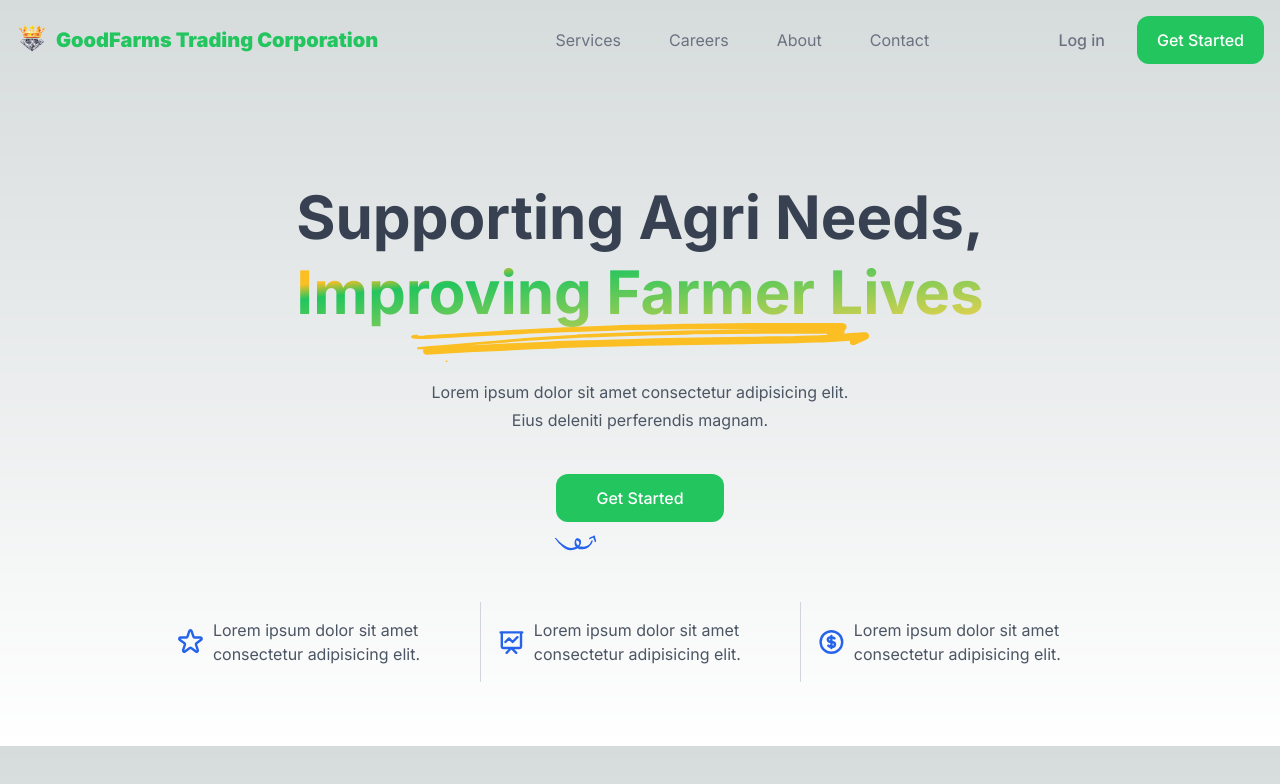
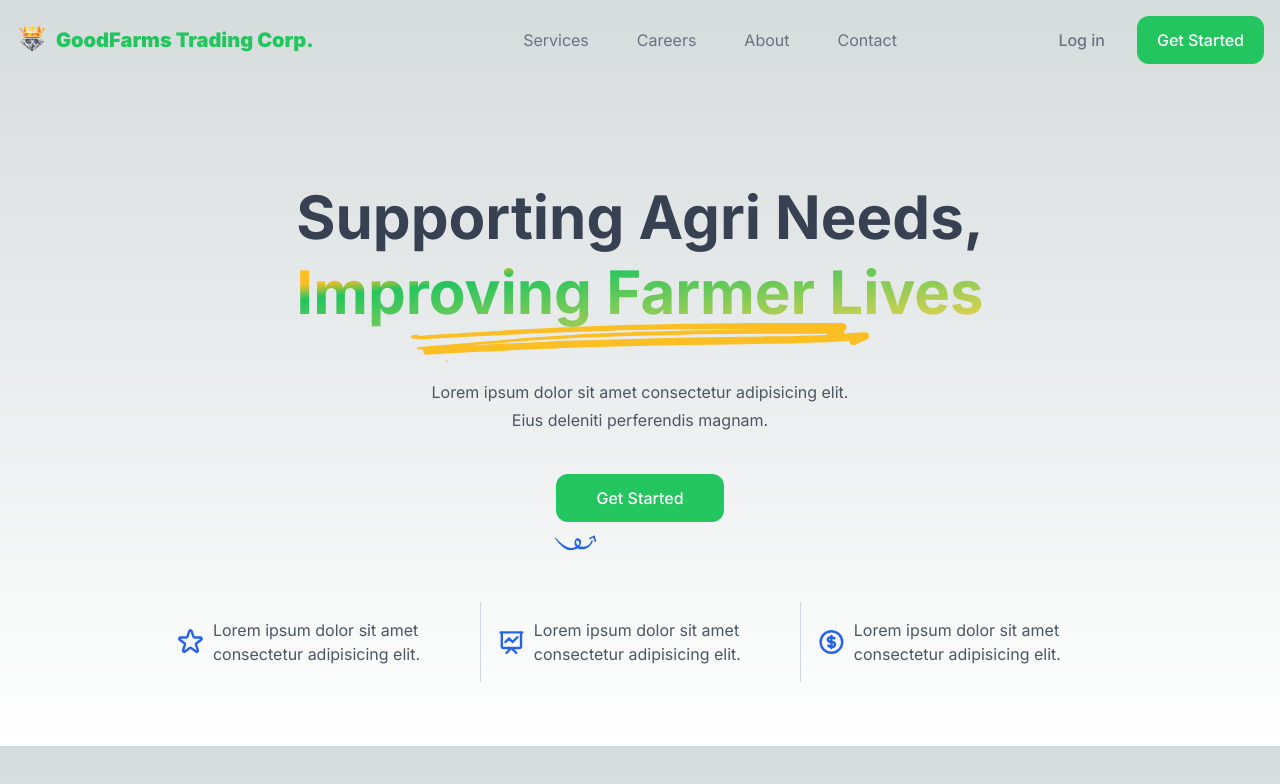
Before and after one commit to berteng90/gtc_landing, a Next.js app: page / in a window 1280 px wide. Shown: the top 784 px of the page. Built offline with nearby package versions, Linux system fonts and the light colour scheme.

Commit message:
Initial Commit

```diff
--- a/components/NavBar.js
+++ b/components/NavBar.js
@@ -9,7 +9,7 @@ export const NavBar = () => {
           <span class="mr-2 w-8">
             <img src="/Goodfarms Logo.svg" alt="GoodFarms Logo" />
           </span>
-          GoodFarms Trading Corporation
+          GoodFarms Trading Corp.
         </a>
         <input type="checkbox" class="peer hidden" id="navbar-open" achecked />
         <label
```
